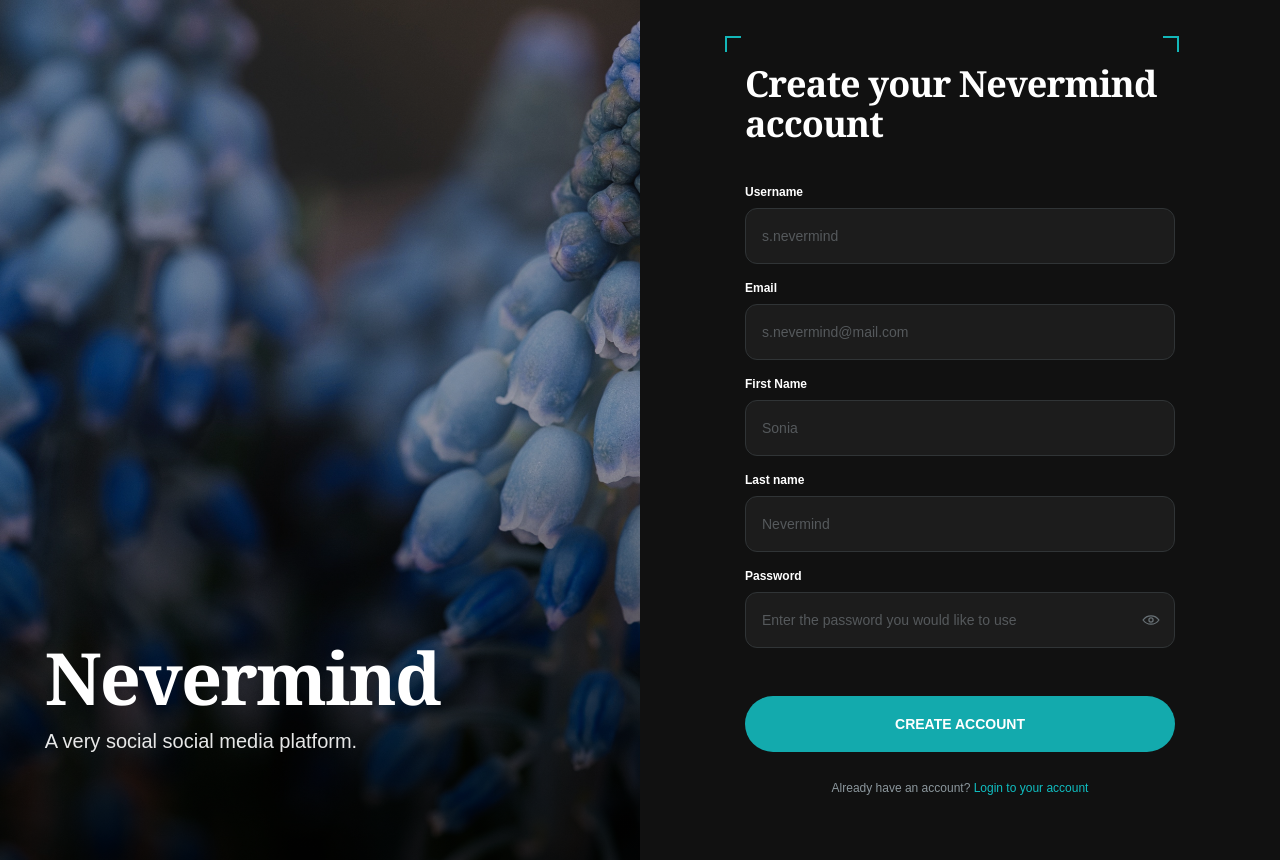
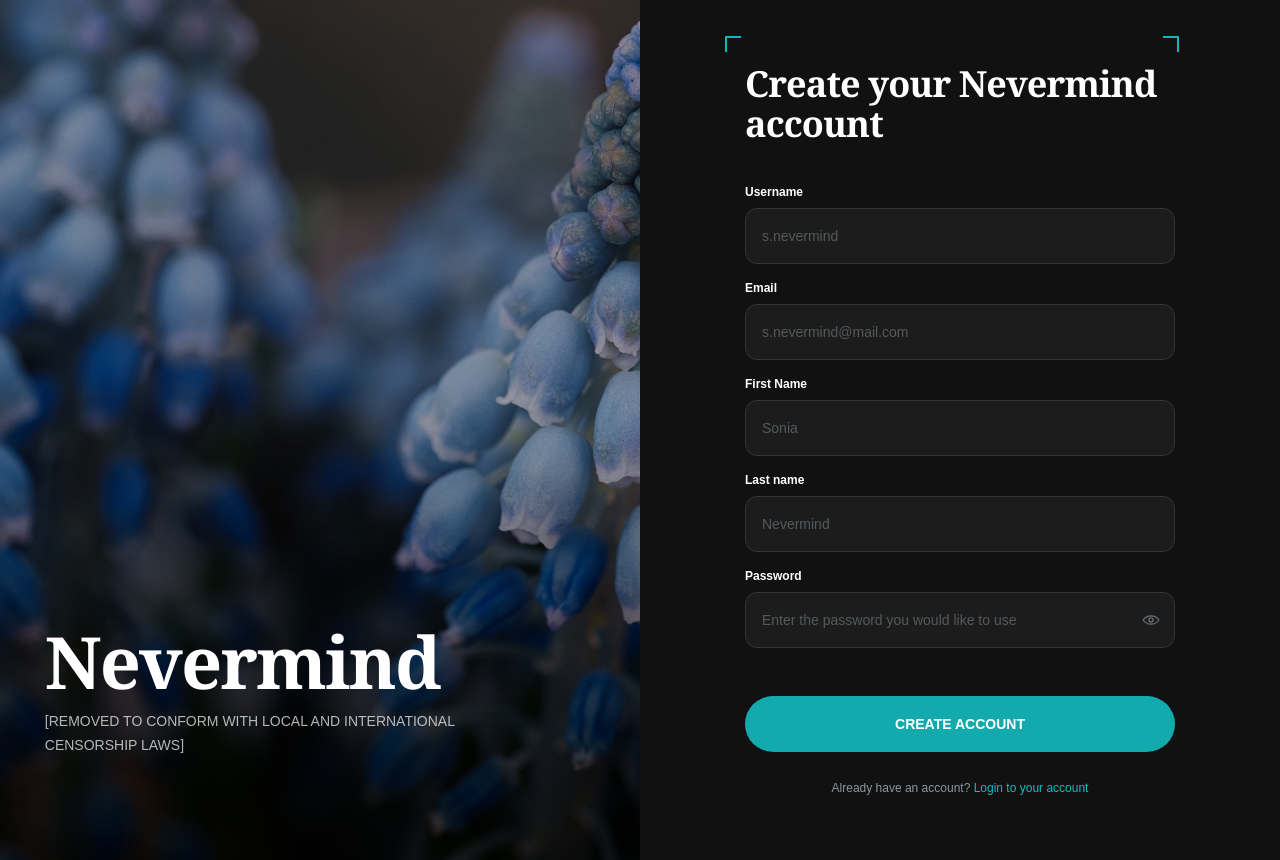
Before and after one commit to 76eren/nevermind, a Next.js app: page /register in a window 1280 px wide. Built offline with nearby package versions, Linux system fonts and the light colour scheme.

Commit message:
feat: added quotes section, because I can.

```diff
--- a/components/auth/auth-page.tsx
+++ b/components/auth/auth-page.tsx
@@ -11,7 +11,21 @@ type AuthPageProps = {
   };
 };
 
+const quotes = [
+  "If they have no bread, let them eat cake!",
+  "[REMOVED TO CONFORM WITH LOCAL AND INTERNATIONAL CENSORSHIP LAWS]",
+  "DAMN IT ALL TO HELL",
+  "If I recall, an octogon is a shape with 8 sides right?",
+  "That's annoying. I guess I should just awkwardly laugh about it then... Heh...heh...heh heh...",
+  "Hold on Baby Gangsta!",
+  "Why is it that I get a shiver of excitement whenever the Shadows plead for their lives?",
+  "Ha! It's almost scary how good I am!",
+  "STUPIDSTUPIDSTUPIDSTUPIDSTUPID",
+];
+
 export function AuthPage({ children, title, alternateAction }: AuthPageProps) {
+  const quote = quotes[Math.floor(Math.random() * quotes.length)];
+
   return (
     <main className="grid min-h-dvh bg-[#111111] text-white lg:grid-cols-2">
       <section
@@ -27,8 +41,8 @@ export function AuthPage({ children, title, alternateAction }: AuthPageProps) {
             Nevermind
           </h1>
 
-          <p className="mt-3 max-w-md text-xl leading-8 text-white/90">
-            A very social social media platform.
+          <p className="mt-3 max-w-md text-sm leading-6 text-white/70">
+            {quote}
           </p>
         </div>
       </section>
```
